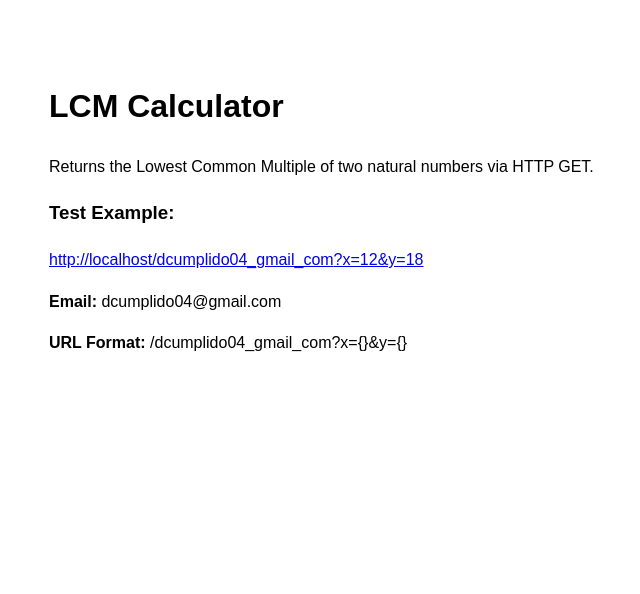
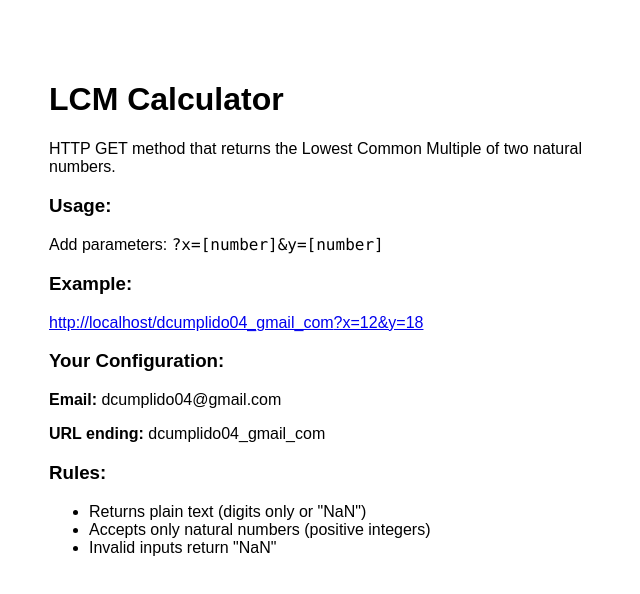
Before and after one commit to BODYSN4TCHER00/task3, a React (Create React App) app: page /dcumplido04_gmail_com in a window 1280 px wide. Shown: the top 594 px of the page, without its empty margins (291-931 px from the left). Built offline with nearby package versions, Linux system fonts and the light colour scheme.

Commit message:
attempt 4

```diff
--- a/src/components/LCMService.js
+++ b/src/components/LCMService.js
@@ -2,55 +2,51 @@ import React, { useState, useEffect } from 'react';
 
 /* eslint-disable no-undef */
 
-// Bulletproof LCM logic for all edge cases
+// LCM Calculator that strictly follows task requirements
 const lcmLogic = {
-  // GCD using BigInt
+  // GCD using Euclidean algorithm with BigInt
   gcd: (a, b) => {
-    a = a < 0n ? -a : a;
-    b = b < 0n ? -b : b;
     while (b !== 0n) {
       [a, b] = [b, a % b];
     }
     return a;
   },
 
-  // LCM with all special cases
+  // LCM calculation: LCM(a,b) = (a * b) / GCD(a,b)
   lcm: (x, y) => {
-    // Special case: lcm(0,0) = 0
+    // Special case for lcm(0,0) = 0 (mathematical definition)
     if (x === 0n && y === 0n) return 0n;
     // If either is 0, lcm = 0
     if (x === 0n || y === 0n) return 0n;
-    // Normal LCM calculation
+    // Standard LCM formula
     return (x * y) / lcmLogic.gcd(x, y);
   },
 
-  // Ultra strict validation for natural numbers
-  isValidInput: (value) => {
-    // Handle null, undefined, empty string
-    if (value === null || value === undefined || value === '') return false;
+  // Check if input is a natural number (positive integer)
+  isNaturalNumber: (str) => {
+    // Natural numbers are positive integers: 1, 2, 3, 4, ...
+    // Task says "natural numbers" - these are positive integers only
+    if (str === null || str === undefined || str === '') return false;
 
-    // Convert to string and trim
-    const str = String(value).trim();
+    const trimmed = String(str).trim();
+    if (trimmed === '') return false;
 
-    // Empty after trim
-    if (str === '') return false;
-
-    // Must be only digits (no letters, decimals, signs, spaces)
-    if (!/^\d+$/.test(str)) return false;
+    // Must contain only digits (rejects decimals, negatives, letters, etc.)
+    if (!/^\d+$/.test(trimmed)) return false;
 
     try {
-      const num = BigInt(str);
-      // Natural numbers are positive integers (> 0)
+      const num = BigInt(trimmed);
+      // Natural numbers are > 0 (positive integers)
       return num > 0n;
     } catch {
       return false;
     }
   },
 
-  // Handle the calculation with all edge cases
+  // Main calculation following task requirements exactly
   calculate: (x, y) => {
-    // Check if both inputs are valid natural numbers
-    if (!lcmLogic.isValidInput(x) || !lcmLogic.isValidInput(y)) {
+    // Task: "If either x or y is not a natural number, return the string 'NaN'"
+    if (!lcmLogic.isNaturalNumber(x) || !lcmLogic.isNaturalNumber(y)) {
       return 'NaN';
     }
 
@@ -58,62 +54,57 @@ const lcmLogic = {
       const numX = BigInt(String(x).trim());
       const numY = BigInt(String(y).trim());
       const result = lcmLogic.lcm(numX, numY);
+
+      // Task: "plain string containing only digits"
       return result.toString();
     } catch {
       return 'NaN';
     }
-  },
-
-  // Special handling for edge cases like (0,0)
-  handleSpecialCases: (x, y) => {
-    // If both are exactly "0" string
-    if (x === '0' && y === '0') {
-      return '0';
-    }
-
-    // If either is "0", and the other is invalid
-    if (x === '0' || y === '0') {
-      const otherValue = x === '0' ? y : x;
-      if (!lcmLogic.isValidInput(otherValue)) {
-        return 'NaN';
-      }
-      return '0';
-    }
-
-    return null; // No special case, proceed with normal calculation
   }
 };
 
-// Plain text result - absolutely minimal
-const PlainTextResult = ({ result }) => (
-  <div>{result}</div>
+// Component for plain text result (no HTML formatting)
+const PlainResult = ({ result }) => (
+  <div style={{ margin: 0, padding: 0 }}>
+    {result}
+  </div>
 );
 
-// Simple instructions view
-const InstructionsView = () => (
+// Simple info page when no parameters
+const InfoPage = () => (
   <div style={{
     maxWidth: '600px',
     margin: '40px auto',
     padding: '20px',
-    fontFamily: 'Arial, sans-serif',
-    lineHeight: '1.6'
+    fontFamily: 'Arial, sans-serif'
   }}>
     <h1>LCM Calculator</h1>
-    <p>Returns the Lowest Common Multiple of two natural numbers via HTTP GET.</p>
+    <p>HTTP GET method that returns the Lowest Common Multiple of two natural numbers.</p>
 
-    <h3>Test Example:</h3>
+    <h3>Usage:</h3>
+    <p>Add parameters: <code>?x=[number]&y=[number]</code></p>
+
+    <h3>Example:</h3>
     <p>
       <a href="?x=12&y=18" target="_blank" rel="noopener noreferrer">
-        {window.location.origin}{window.location.pathname}?x=12&y=18
+        {window.location.href}?x=12&y=18
       </a>
     </p>
 
+    <h3>Your Configuration:</h3>
     <p><strong>Email:</strong> dcumplido04@gmail.com</p>
-    <p><strong>URL Format:</strong> /dcumplido04_gmail_com?x={`{}`}&y={`{}`}</p>
+    <p><strong>URL ending:</strong> dcumplido04_gmail_com</p>
+
+    <h3>Rules:</h3>
+    <ul>
+      <li>Returns plain text (digits only or "NaN")</li>
+      <li>Accepts only natural numbers (positive integers)</li>
+      <li>Invalid inputs return "NaN"</li>
+    </ul>
   </div>
 );
 
-// Main component with comprehensive parameter handling
+// Main component
 const LCMService = () => {
   const [result, setResult] = useState('');
 
@@ -122,25 +113,18 @@ const LCMService = () => {
     const x = urlParams.get('x');
     const y = urlParams.get('y');
 
-    // Only process if BOTH parameters are present (even if null/empty)
+    // Only calculate if both parameters are present in URL
     if (urlParams.has('x') && urlParams.has('y')) {
-      // Check for special cases first
-      const specialResult = lcmLogic.handleSpecialCases(x, y);
-      if (specialResult !== null) {
-        setResult(specialResult);
-      } else {
-        // Normal calculation
-        setResult(lcmLogic.calculate(x, y));
-      }
+      const calculatedResult = lcmLogic.calculate(x, y);
+      setResult(calculatedResult);
     }
   }, []);
 
   const urlParams = new URLSearchParams(window.location.search);
+  const hasParams = urlParams.has('x') && urlParams.has('y');
 
-  // Show result ONLY if both x and y parameters exist in URL
-  return (urlParams.has('x') && urlParams.has('y')) ?
-    <PlainTextResult result={result} /> :
-    <InstructionsView />;
+  // Task requirement: Return plain string (no HTML) when parameters present
+  return hasParams ? <PlainResult result={result} /> : <InfoPage />;
 };
 
 export default LCMService;
```
